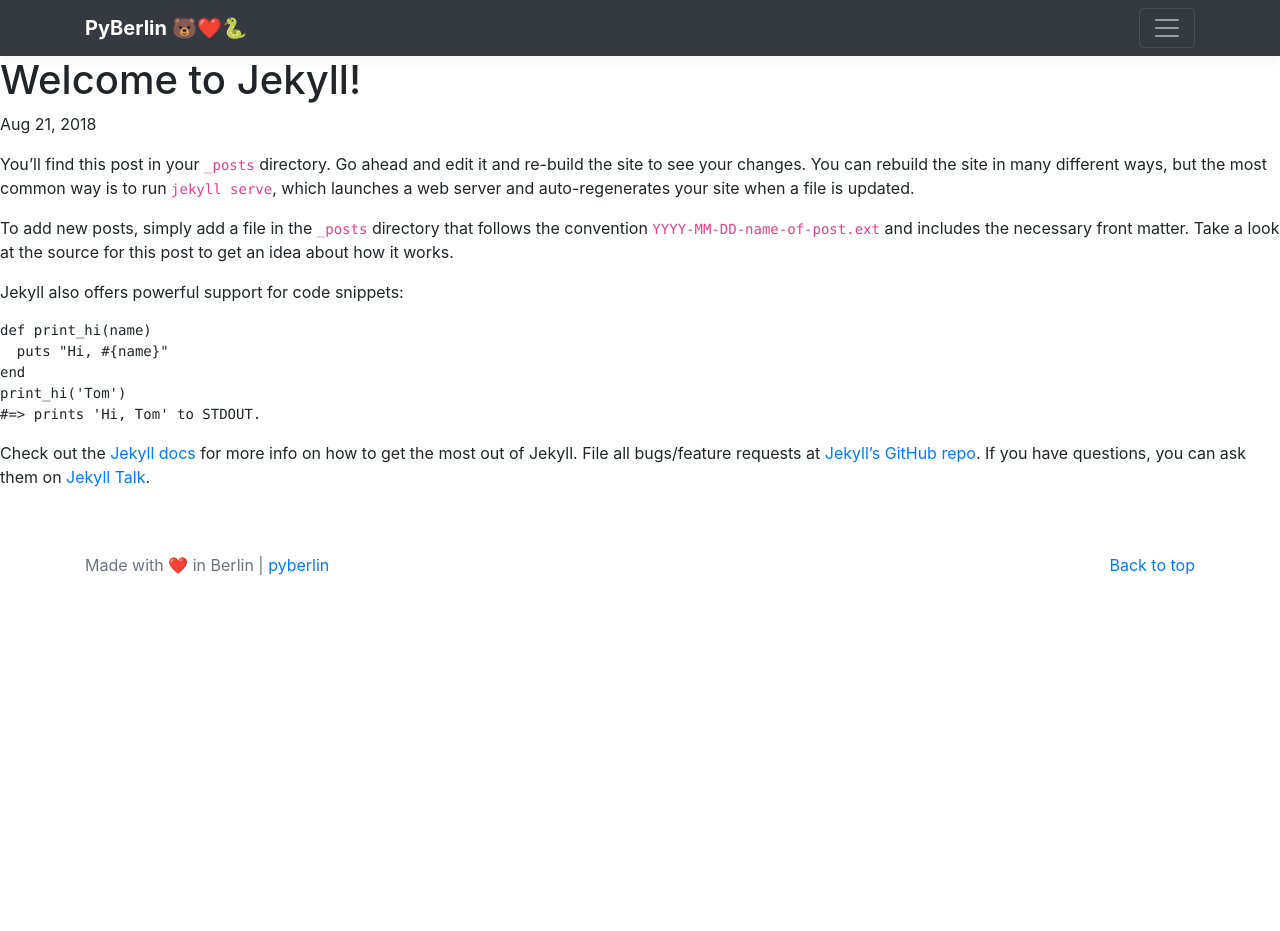
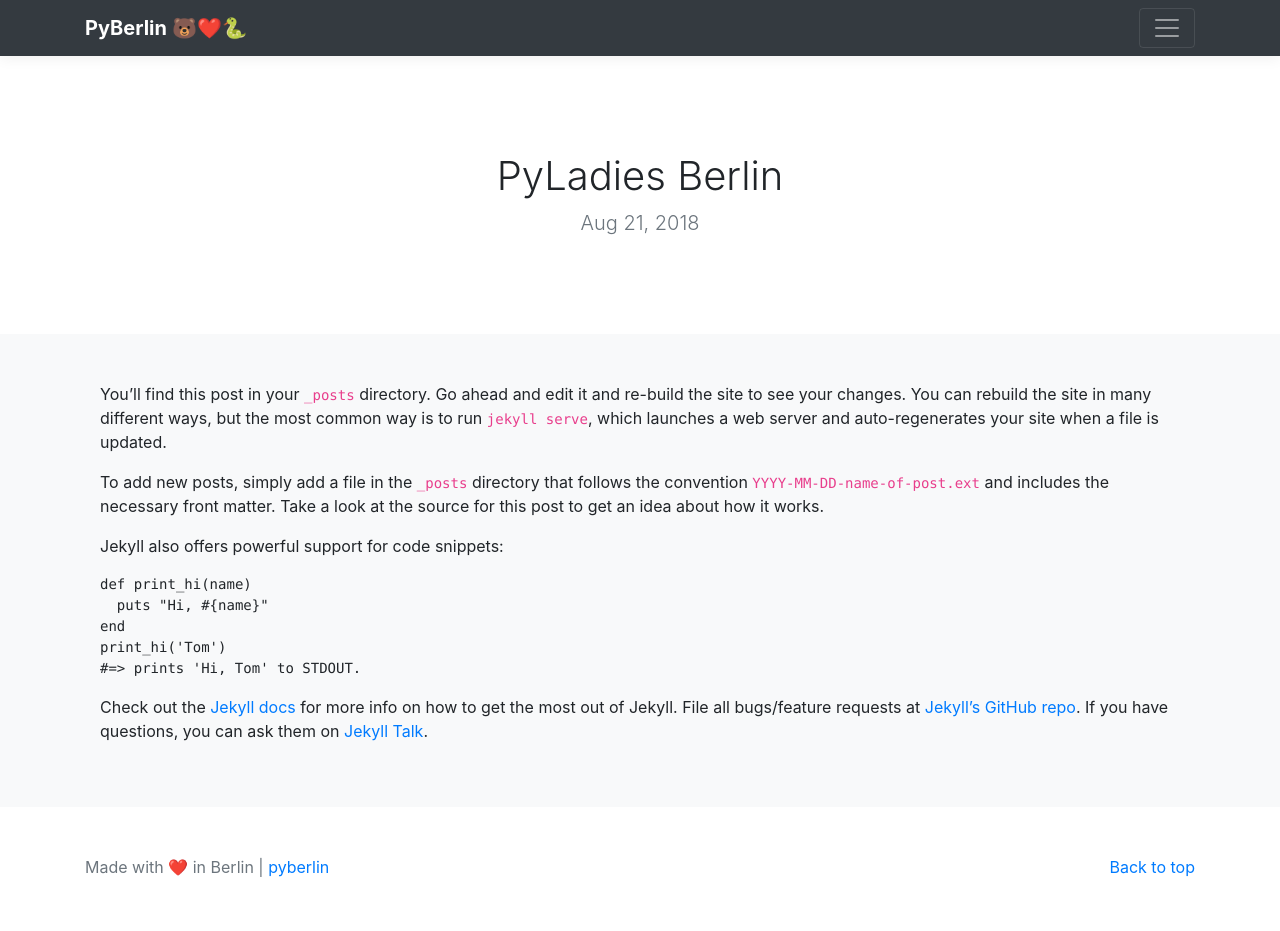
Before and after one commit to pyberlin/pyberlin.github.io, a Jekyll site: the page built from _posts/2081-08-20-pyladies-berlin.markdown, in a window 1280 px wide. Built offline with Jekyll 4.4.1, drawn with Linux system fonts in a browser that asks for light colours; a script that is not in the unit is left out; before the commit the page ends 900 px from its top, so only the background shows below that.

Commit message:
Test with PyLadies Berlin

```diff
--- a/_includes/header.html
+++ b/_includes/header.html
@@ -5,8 +5,8 @@
               <div class="col-sm-8 col-md-7 py-4">
                   <h4 class="text-white">About PyBerlin</h4>
                   <p class="text-muted">
-                      A collection Python events happing in the lovely Berlin.
-                      <br /> With a concise and hands-on approach, we will cover a wide range of topics related to Python!
+                      A list of Python events happening in the lovely Berlin.
+                      <br /> Handly crafted by the Berlin Python Community.
                   </p>
               </div>
           </div>
--- a/_layouts/post.html
+++ b/_layouts/post.html
@@ -1,27 +1,37 @@
 ---
 layout: default
 ---
-<article class="post h-entry" itemscope itemtype="http://schema.org/BlogPosting">
 
-  <header class="post-header">
-    <h1 class="post-title p-name" itemprop="name headline">{{ page.title | escape }}</h1>
-    <p class="post-meta">
-      <time class="dt-published" datetime="{{ page.date | date_to_xmlschema }}" itemprop="datePublished">
-        {%- assign date_format = site.minima.date_format | default: "%b %-d, %Y" -%}
-        {{ page.date | date: date_format }}
-      </time>
-      {%- if page.author -%}
-        • <span itemprop="author" itemscope itemtype="http://schema.org/Person"><span class="p-author h-card" itemprop="name">{{ page.author }}</span></span>
-      {%- endif -%}</p>
-  </header>
+<main role="main">
 
-  <div class="post-content e-content" itemprop="articleBody">
-    {{ content }}
+  <section class="jumbotron text-center">
+    <div class="container">
+      <h1 class="jumbotron-heading">{{ page.title | escape }}</h1>
+      {%- assign date_format = site.minima.date_format | default: "%b %-d, %Y" -%}
+      <p class="lead text-muted">{{ page.date | date: date_format }}</p>
+    </div>
+  </section>
+
+  <div class="album py-5 bg-light">
+    <div class="container">
+
+
+      <!-- Marketing messaging and featurettes
+    ================================================== -->
+      <!-- Wrap the rest of the page in another container to center all the content. -->
+
+      <div class="container marketing">
+
+        <div class="row featurette">
+          <div class="col-md-12">
+            {{ content }}
+          </div>
+        </div>
+
+        <!-- /END THE FEATURETTES -->
+
+      </div>
+      <!-- /.container -->
+
+    </div>
   </div>
-
-  {%- if site.disqus.shortname -%}
-    {%- include disqus_comments.html -%}
-  {%- endif -%}
-
-  <a class="u-url" href="{{ page.url | relative_url }}" hidden></a>
-</article>
--- a/_posts/2018-08-21-welcome-to-jekyll.markdown
+++ b/_posts/2081-08-20-pyladies-berlin.markdown
@@ -1,6 +1,6 @@
 ---
 layout: post
-title:  "Welcome to Jekyll!"
+title:  "PyLadies Berlin"
 date:   2018-08-21 11:15:24 +0200
 categories: jekyll update
 ---
```
